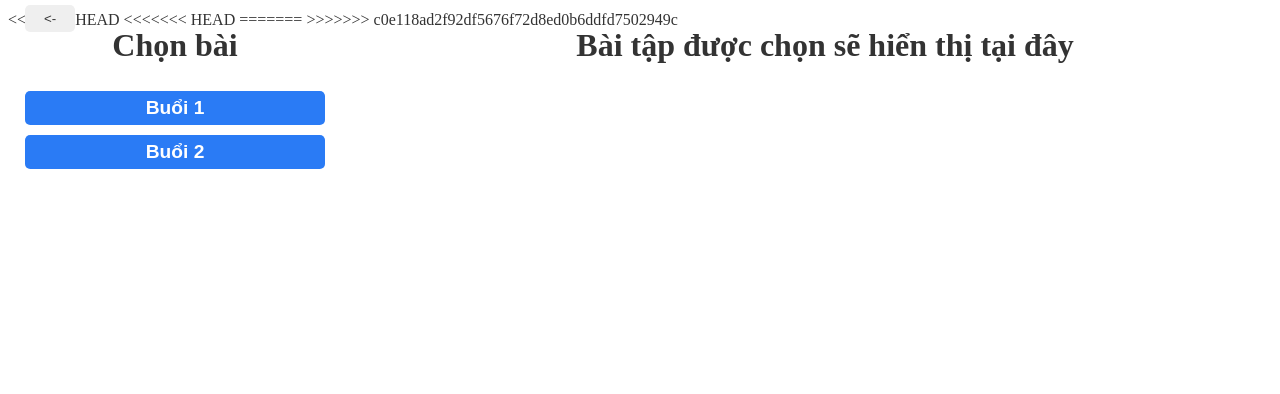
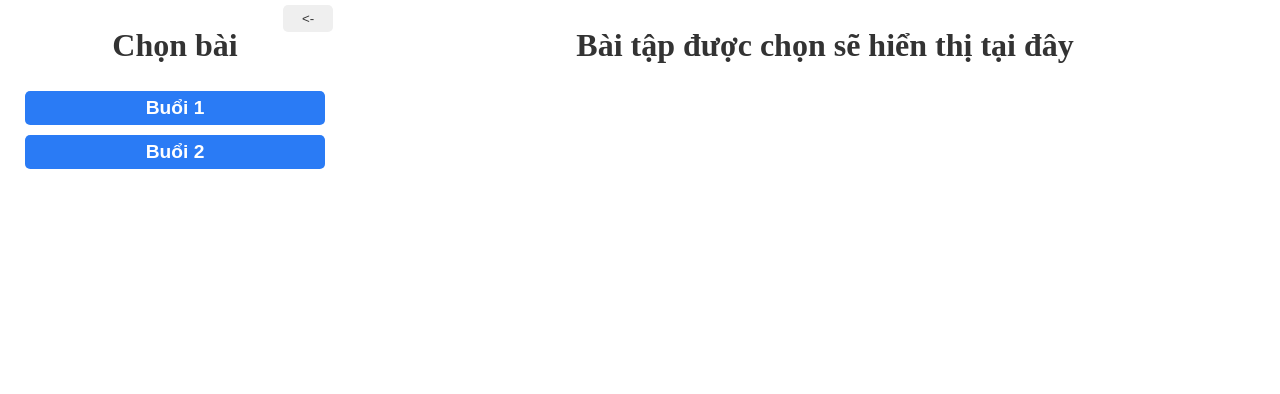
Before and after one commit to White-Weasel/PHP_SandBox, a PHP site: page / in a window 1280 px wide. Shown: the top 394 px of the page. Run offline with PHP 8.4, Linux system fonts and the light colour scheme.

Commit message:
test vscode git

```diff
--- a/index.php
+++ b/index.php
@@ -39,14 +39,9 @@
             <iframe id="func_show_iframe" src="" style="width:100%; height: 100%; border: none"></iframe>
         </div>
     </div>
-<<<<<<< HEAD
-
-    <script>
-=======
     <script>
         //Code của nút thu nhỏ, khi bấm vào sẽ phóng to|thu nhỏ menu chọn bài
 
->>>>>>> c0e118ad2f92df5676f72d8ed0b6ddfd7502949c
         const minbtn = document.getElementsByClassName("minimize_btn")[0];
         const func_select = document.getElementsByClassName("func_select")[0];
 
@@ -75,10 +70,7 @@
 
 
     <script>
-<<<<<<< HEAD
-=======
         //Code của nút chọn bài, khi bấm vào mỗi bài src của đối tượng iframe sẽ thay đổi tương ứng với bài đó
->>>>>>> c0e118ad2f92df5676f72d8ed0b6ddfd7502949c
         ifr = document.getElementById("func_show_iframe");
         h = document.getElementById("func_show_about");
         btn = document.getElementsByClassName("func_select_btn");
@@ -91,9 +83,6 @@
             }
         }
     </script>
-<<<<<<< HEAD
-=======
     <script type="text/javascript" src="/src/site.js"></script>
->>>>>>> c0e118ad2f92df5676f72d8ed0b6ddfd7502949c
 </body>
 </html>
```
